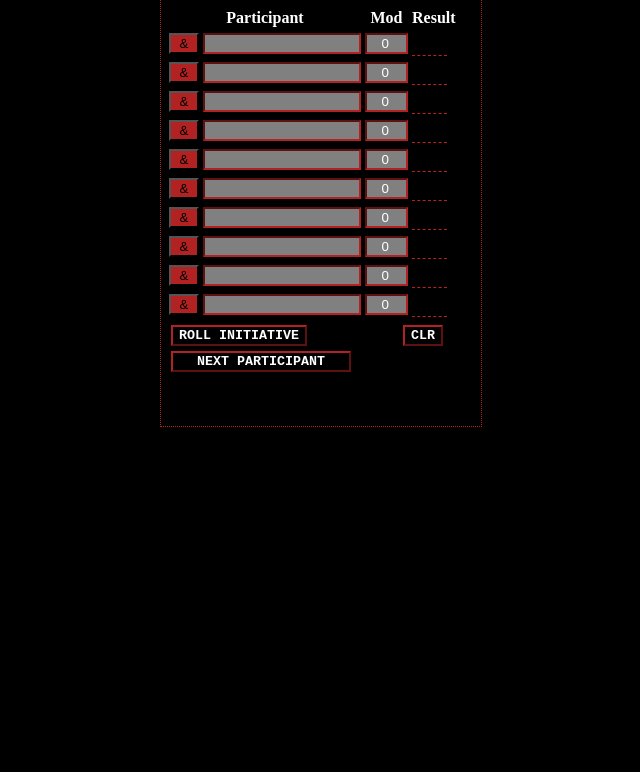
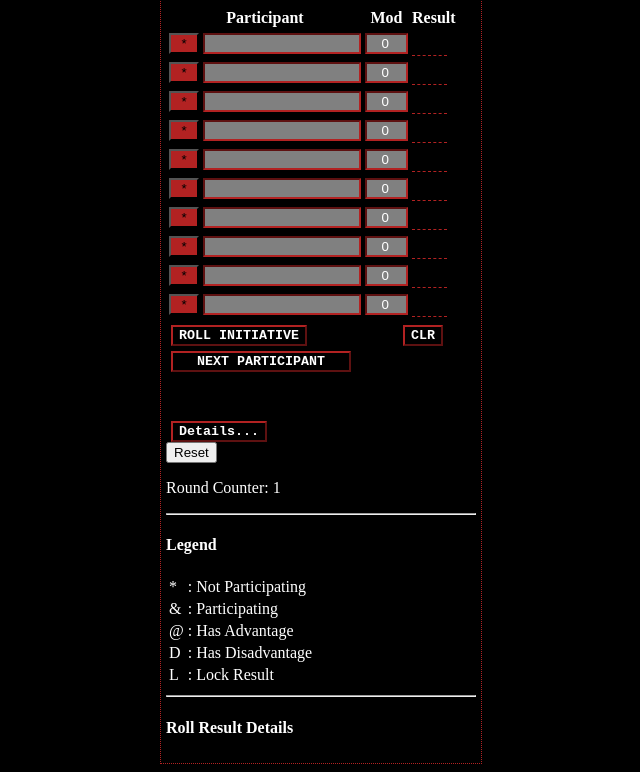
Before and after one commit to UnpleasantPeasant/UnpleasantPeasant.github.io, a plain HTML site: page InitiativeTracker.html in a window 1280 px wide. Shown: the part 76-848 px from the top of the page, without its empty margins (319-959 px from the left). Before the commit the page ends 800 px from the top, so only its background shows below. Drawn offline with nearby package versions, Linux system fonts and the light colour scheme.

Commit message:
Details Update
Added Details features

```diff
--- a/InitiativeTracker.html
+++ b/InitiativeTracker.html
@@ -20,70 +20,70 @@
                   <th>Result</th>
                 </tr>
                 <tr>
-                  <td><button class='ActivateButton' id='ActivateButton1' type = "button">&</button></td>
+                  <td><button class='ActivateButton' id='ActivateButton1' type = "button">*</button></td>
                   <td><input type = "text" class="ConField" id = "ConField1" disabled></td>
                   <td><input type="number" class="RangeField" id = "numField1" value="0" disabled></td>
                   <td><span class="Score" id = "Score1"></span></td>
                   <td><div class='Marker' id='Marker1'></div></td>
                 </tr>
                 <tr>
-                  <td><button class='ActivateButton' id='ActivateButton2' type = "button">&</button></td>
+                  <td><button class='ActivateButton' id='ActivateButton2' type = "button">*</button></td>
                   <td><input type = "text" class="ConField" id = "ConField2" disabled></td>
                   <td><input type="number" class="RangeField" id = "numField2" value="0" disabled></td>
                   <td><span class="Score" id = "Score2"></span></td>
                   <td><div class='Marker' id='Marker2'></div></td>
                 </tr>
                 <tr>
-                  <td><button class='ActivateButton' id='ActivateButton3' type = "button">&</button></td>
+                  <td><button class='ActivateButton' id='ActivateButton3' type = "button">*</button></td>
                   <td><input type = "text" class="ConField" id = "ConField3" disabled></td>
                   <td><input type="number" class="RangeField" id = "numField3" value="0" disabled></td>
                   <td><span class="Score" id = "Score3"></span></td>
                   <td><div class='Marker' id='Marker3'></div></td>
                 </tr>
                 <tr>
-                  <td><button class='ActivateButton' id='ActivateButton4' type = "button">&</button></td>
+                  <td><button class='ActivateButton' id='ActivateButton4' type = "button">*</button></td>
                   <td><input type = "text" class="ConField" id = "ConField4" disabled></td>
                   <td><input type="number" class="RangeField" id = "numField4" value="0" disabled></td>
                   <td><span class="Score" id = "Score4"></span></td>
                   <td><div class='Marker' id='Marker4'></div></td>
                 </tr>
                 <tr>
-                  <td><button class='ActivateButton' id='ActivateButton5' type = "button">&</button></td>
+                  <td><button class='ActivateButton' id='ActivateButton5' type = "button">*</button></td>
                   <td><input type = "text" class="ConField" id = "ConField5" disabled></td>
                   <td><input type="number" class="RangeField" id = "numField5" value="0" disabled></td>
                   <td><span class="Score" id = "Score5"></span></td>
                   <td><div class='Marker' id='Marker5'></div></td>
                 </tr>
                 <tr>
-                  <td><button class='ActivateButton' id='ActivateButton6' type = "button">&</button></td>
+                  <td><button class='ActivateButton' id='ActivateButton6' type = "button">*</button></td>
                   <td><input type = "text" class="ConField" id = "ConField6" disabled></td>
                   <td><input type="number" class="RangeField" id = "numField6" value="0" disabled></td>
                   <td><span class="Score" id = "Score6"></span></td>
                   <td><div class='Marker' id='Marker6'></div></td>
                 </tr>
                 <tr>
-                  <td><button class='ActivateButton' id='ActivateButton7' type = "button">&</button></td>
+                  <td><button class='ActivateButton' id='ActivateButton7' type = "button">*</button></td>
                   <td><input type = "text" class="ConField" id = "ConField7" disabled></td>
                   <td><input type="number" class="RangeField" id = "numField7" value="0" disabled></td>
                   <td><span class="Score" id = "Score7"></span></td>
                   <td><div class='Marker' id='Marker7'></div></td>
                 </tr>
                 <tr>
-                  <td><button class='ActivateButton' id='ActivateButton8' type = "button">&</button></td>
+                  <td><button class='ActivateButton' id='ActivateButton8' type = "button">*</button></td>
                   <td><input type = "text" class="ConField" id = "ConField8" disabled></td>
                   <td><input type="number" class="RangeField" id = "numField8" value="0" disabled></td>
                   <td><span class="Score" id = "Score8"></span></td>
                   <td><div class='Marker' id='Marker8'></div></td>
                 </tr>
                 <tr>
-                  <td><button class='ActivateButton' id='ActivateButton9' type = "button">&</button></td>
+                  <td><button class='ActivateButton' id='ActivateButton9' type = "button">*</button></td>
                   <td><input type = "text" class="ConField" id = "ConField9" disabled></td>
                   <td><input type="number" class="RangeField" id = "numField9" value="0" disabled></td>
                   <td><span class="Score" id = "Score9"></span></td>
                   <td><div class='Marker' id='Marker9'></div></td>
                 </tr>
                 <tr>
-                  <td><button class='ActivateButton' id='ActivateButton10' type = "button">&</button></td>
+                  <td><button class='ActivateButton' id='ActivateButton10' type = "button">*</button></td>
                   <td><input type = "text" class="ConField" id = "ConField10" disabled></td>
                   <td><input type="number" class="RangeField" id = "numField10" value="0" disabled></td>
                   <td><span class="Score" id = "Score10"></span></td>
@@ -96,6 +96,42 @@
             <button id='ClearResults' type = "button">CLR</button>
             <button id='Next' type = "button">NEXT PARTICIPANT</button>
             <p id="CurrentlyActiveBox"><span id='CA' style='color: Green'></span></p>
+            <button id="AdvancedButton">Details...</button>
+        </div>
+        <div id="AdvancedBox">
+            <div id="RoundTrackerBox">
+                <button id="ResetRoundCounter" type="button">Reset</button>
+                <p>Round Counter: <span id="RoundCounter">1</span></p>
+            </div>
+            <hr>
+            <h4>Legend</h4>
+            <table>
+                <tr>
+                    <td>*</td>
+                    <td>: Not Participating</td>
+                </tr>
+                <tr>
+                    <td>&</td>
+                    <td>: Participating</td>
+                </tr>
+                <tr>
+                    <td>@</td>
+                    <td>: Has Advantage</td>
+                </tr>
+                <tr>
+                    <td>D</td>
+                    <td>: Has Disadvantage</td>
+                </tr>
+                <tr>
+                    <td>L</td>
+                    <td>: Lock Result</td>
+                </tr>
+            </table>
+            <hr>
+            <div id="RollResultsBox">
+                <h4>Roll Result Details</h4>
+                <p id="RollResults"></p>
+            </div>
         </div>
     </div><!--Encapsulation End -->
 </body>
```
